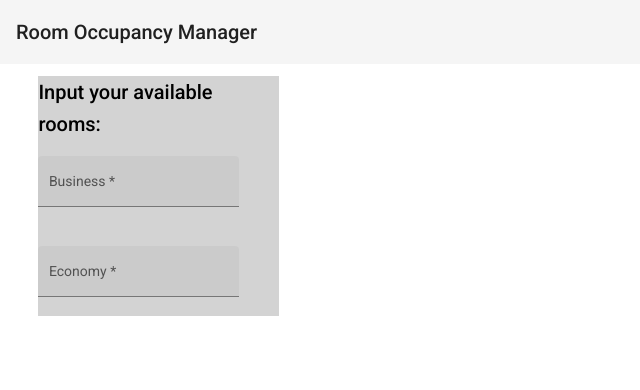
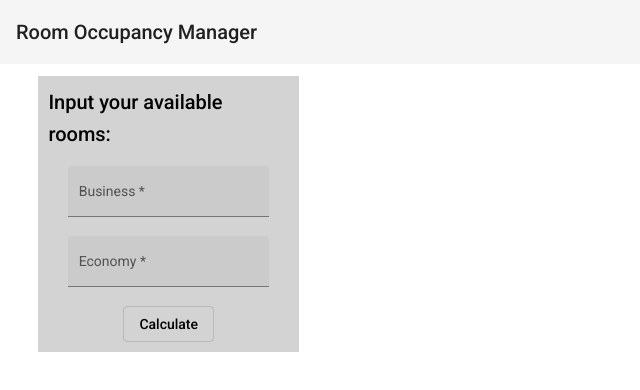
Before and after one commit to SpaceDogLaika/RoomOccupancyManager, an Angular app in the folder room-occupancy-manager/: page / in a window 1280 px wide. Shown: the top 390 px of the page, without its empty margins (0-640 px from the left). Built offline with nearby package versions, Linux system fonts and the light colour scheme.

Commit message:
some css + submit button

```diff
--- a/room-occupancy-manager/angular.json
+++ b/room-occupancy-manager/angular.json
@@ -5,7 +5,11 @@
   "projects": {
     "room-occupancy-manager": {
       "projectType": "application",
-      "schematics": {},
+      "schematics": {
+        "@schematics/angular:component": {
+          "styleext": "scss"
+        }
+      },
       "root": "",
       "sourceRoot": "src",
       "prefix": "app",
@@ -123,5 +127,10 @@
       }
     }
   },
-  "defaultProject": "room-occupancy-manager"
+  "defaultProject": "room-occupancy-manager",
+  "schematics": {
+    "@schematics/angular:component": {
+      "styleext": "scss"
+    }
+  }
 }
--- /dev/null
+++ b/room-occupancy-manager/src/app/_models/hotel-rooms.ts
@@ -0,0 +1,4 @@
+export class HotelRooms{
+    businessRooms: number;
+    economyRooms: number;
+}
--- a/room-occupancy-manager/src/app/_services/logic-calculator.service.ts
+++ b/room-occupancy-manager/src/app/_services/logic-calculator.service.ts
@@ -1,4 +1,5 @@
 import { Injectable } from '@angular/core';
+import { HotelRooms } from '../_models/hotel-rooms';
 
 @Injectable({
   providedIn: 'root'
@@ -6,4 +7,8 @@ import { Injectable } from '@angular/core';
 export class LogicCalculatorService {
 
   constructor() { }
+
+  public calculateRoomDelegation(hotelRooms: HotelRooms){
+
+  }
 }
--- a/room-occupancy-manager/src/app/app.component.ts
+++ b/room-occupancy-manager/src/app/app.component.ts
@@ -3,7 +3,7 @@ import { Component } from '@angular/core';
 @Component({
   selector: 'app-root',
   templateUrl: './app.component.html',
-  styleUrls: ['./app.component.css']
+  styleUrls: ['./app.component.scss']
 })
 export class AppComponent {
   title = 'room-occupancy-manager';
--- a/room-occupancy-manager/src/app/app.module.ts
+++ b/room-occupancy-manager/src/app/app.module.ts
@@ -9,6 +9,7 @@ import { MatToolbarModule } from '@angular/material/toolbar';
 import { MatFormFieldModule } from '@angular/material/form-field';
 import { MatInputModule } from '@angular/material/input';
 import { FormsModule, ReactiveFormsModule } from '@angular/forms';
+import { MatButtonModule } from '@angular/material/button';
 
 
 @NgModule({
@@ -24,7 +25,8 @@ import { FormsModule, ReactiveFormsModule } from '@angular/forms';
     MatFormFieldModule,
     MatInputModule,
     FormsModule,
-    ReactiveFormsModule
+    ReactiveFormsModule,
+    MatButtonModule
   ],
   providers: [],
   bootstrap: [AppComponent]
--- a/room-occupancy-manager/src/app/menu/menu.component.css
+++ /dev/null
@@ -1,6 +0,0 @@
-.menu-container{
-    background-color: lightgrey;
-    width: 20%;
-    display: flex;
-    justify-content: center;
-}
--- a/room-occupancy-manager/src/app/menu/menu.component.html
+++ b/room-occupancy-manager/src/app/menu/menu.component.html
@@ -7,22 +7,26 @@
             <div class="business-input">
                 <mat-form-field appearance="fill">
                     <mat-label>Business</mat-label>
-                    <input matInput type="number" formControlName="businessRooms">
+                    <input matInput type="number" formControlName="businessRooms" autocomplete="off">
                 </mat-form-field>
                 <div class="input-error">
                     <mat-error *ngIf="businessRooms.touched && businessRooms.hasError('required')">Number required</mat-error>
                   </div>
             </div>
-            <br>
             <div class="economy-input">
                 <mat-form-field appearance="fill">
                     <mat-label>Economy</mat-label>
-                    <input matInput type="number" formControlName="economyRooms">
+                    <input matInput type="number" formControlName="economyRooms" autocomplete="off">
                 </mat-form-field>
                 <div class="input-error">
                     <mat-error *ngIf="economyRooms.touched && economyRooms.hasError('required')">Number required</mat-error>
                   </div>
             </div>
         </form>
+        <div class="submit-form">
+            <button class="submit-form-button" mat-stroked-button (click)="submit()">
+              Calculate
+            </button>
+          </div>
     </div>
 </div>
--- /dev/null
+++ b/room-occupancy-manager/src/app/menu/menu.component.scss
@@ -0,0 +1,14 @@
+.menu-container{
+    background-color: lightgrey;
+    width: 20%;
+    display: flex;
+    justify-content: center;
+    padding: 10px;
+
+    .room-form, .submit-form{
+        display: flex;
+        flex-direction: column;
+        justify-content: center;
+        align-items: center;
+    }
+}
--- a/room-occupancy-manager/src/app/menu/menu.component.ts
+++ b/room-occupancy-manager/src/app/menu/menu.component.ts
@@ -1,14 +1,17 @@
 import { Component, OnInit } from '@angular/core';
 import { FormGroup, Validators, FormControl } from '@angular/forms';
+import { LogicCalculatorService } from '../_services/logic-calculator.service';
+import { HotelRooms } from '../_models/hotel-rooms';
 
 @Component({
   selector: 'app-menu',
   templateUrl: './menu.component.html',
-  styleUrls: ['./menu.component.css']
+  styleUrls: ['./menu.component.scss']
 })
 export class MenuComponent implements OnInit {
 
   formGroup: FormGroup;
+  failed: boolean = false;
 
   get businessRooms() {
 		return this.roomForm.get('businessRooms') as FormControl;
@@ -23,9 +26,17 @@ export class MenuComponent implements OnInit {
     economyRooms: new FormControl('', [Validators.required]),
   })
 
-  constructor() { }
+  constructor(private logicCalculator: LogicCalculatorService) { }
 
   ngOnInit(): void {
   }
 
+  submit(){
+      if(!this.businessRooms.hasError('required') && !this.economyRooms.hasError('required')){
+        this.failed = false;
+        this.logicCalculator.calculateRoomDelegation(this.roomForm.value as HotelRooms);
+      } else {
+        this.failed = true;
+      }
+    }
 }
```
Also changed, not shown: room-occupancy-manager/src/app/app.component.scss (renamed from room-occupancy-manager/src/app/app.component.css).
